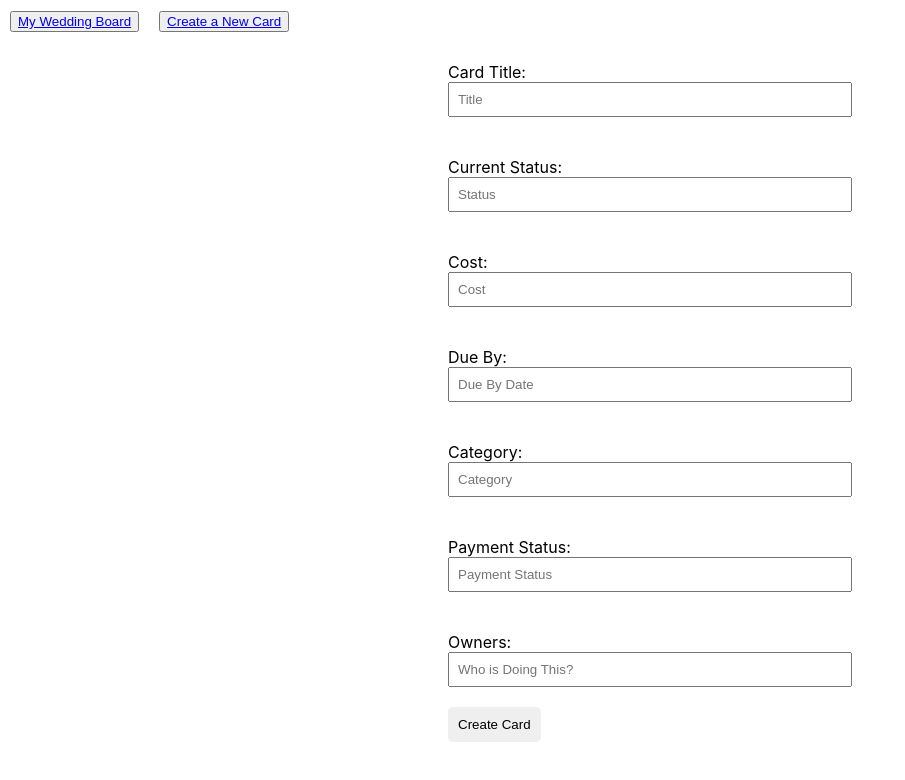
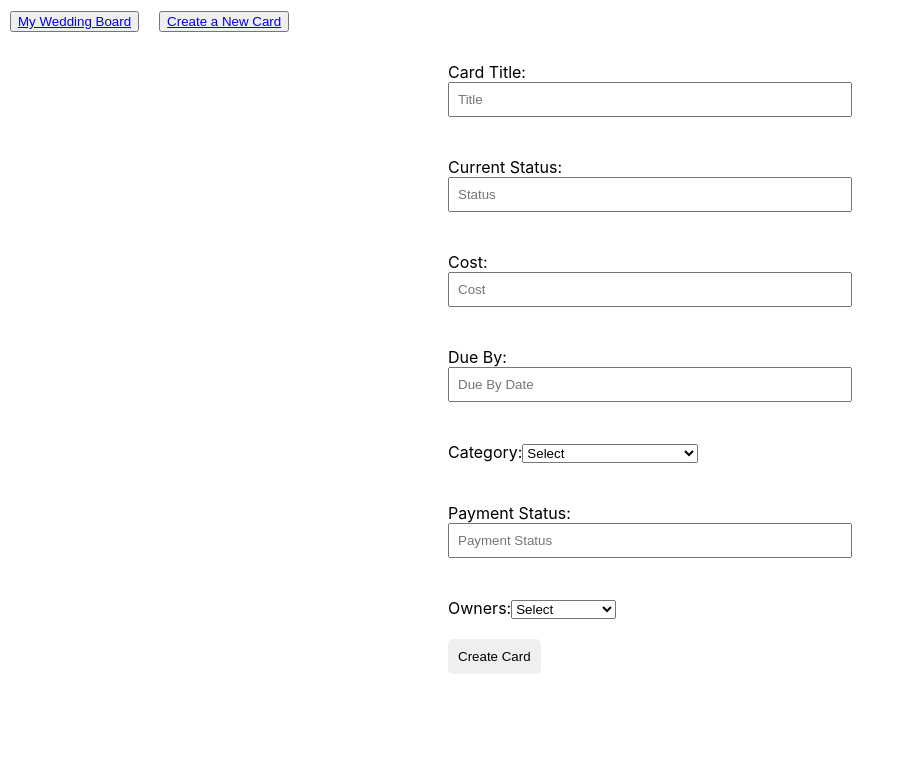
Before and after one commit to jasonbracco/WeddingWizard, a React (Create React App) app: page /createnew in a window 1280 px wide. Shown: the top 780 px of the page, without its empty margins (0-905 px from the left). Built offline with nearby package versions, Linux system fonts and the light colour scheme.

Commit message:
psql will recognize data types and formats.  Using select as a default and creating the card results in a blank data entry

```diff
--- a/src/CreateNewCard.js
+++ b/src/CreateNewCard.js
@@ -7,7 +7,7 @@ function CreateNewCard() {
   const [dueByDate, setDueByDate] = useState("");
   const [category, setCategory] = useState("");
   const [paymentStatus, setPaymentStatus] = useState("");
-  const [owner, setOwner] = useState("");
+  const [owner, setOwner] = useState(" ");
 
   const createNewCardSubmit = async (event) => {
     event.preventDefault();
@@ -97,12 +97,18 @@ function CreateNewCard() {
         <br></br>
         <label>
           Category:
-          <input
-            type="text"
-            placeholder="Category"
-            value={category}
-            onChange={(e) => setCategory(e.target.value)}
-          />
+            <select value={category} onChange={(e) => setCategory(e.target.value)} defaultValue="hidden">
+                <option value="hidden" hidden>Select</option>
+                <option value="food-and-drink">Food and Drink</option>
+                <option value="entertainment">Entertainment</option>
+                <option value="rentals">Rentals</option>
+                <option value="paper-goods">Paper Goods</option>
+                <option value="clothing">Clothing</option>
+                <option value="travel-transport">Travel/Transport</option>
+                <option value="photography-videography">Photography/Videography</option>
+                <option value="decorations-florals">Decorations and Florals</option>
+                <option value="add-ons">Add Ons</option>
+            </select>
         </label>
         <br></br>
         <br></br>
@@ -119,12 +125,12 @@ function CreateNewCard() {
         <br></br>
         <label>
           Owners:
-          <input
-            type="text"
-            placeholder="Who is Doing This?"
-            value={owner}
-            onChange={(e) => setOwner(e.target.value)}
-          />
+          <select value={owner} onChange={(e) => setOwner(e.target.value)} defaultValue="Select">
+                <option value="hidden" hidden>Select</option>
+                <option value="planner">Venture North</option>
+                <option value="julia">Julia</option>
+                <option value="jason">Jason</option>
+            </select>
         </label>
         <br></br>
         <button type="submit">Create Card</button>
```
